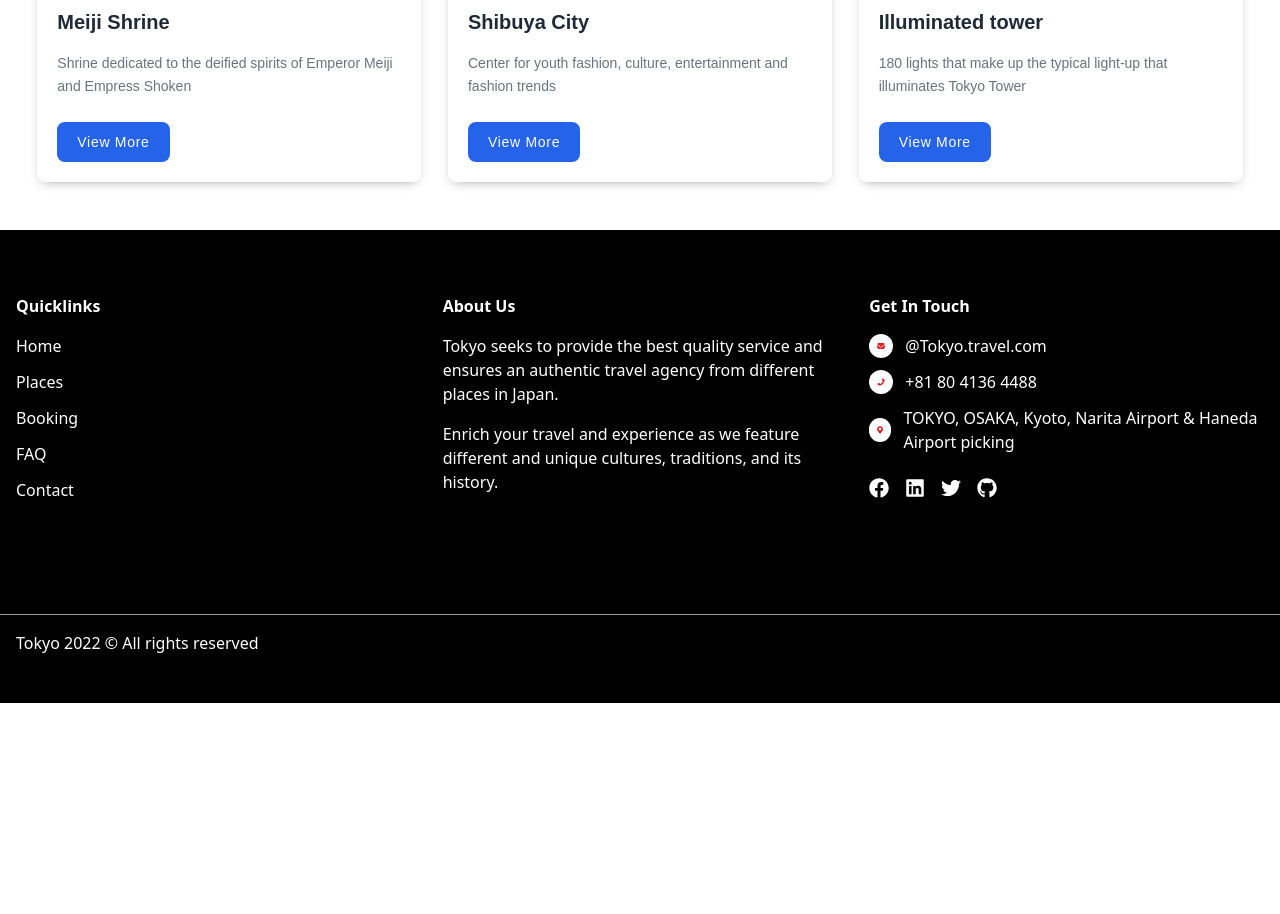
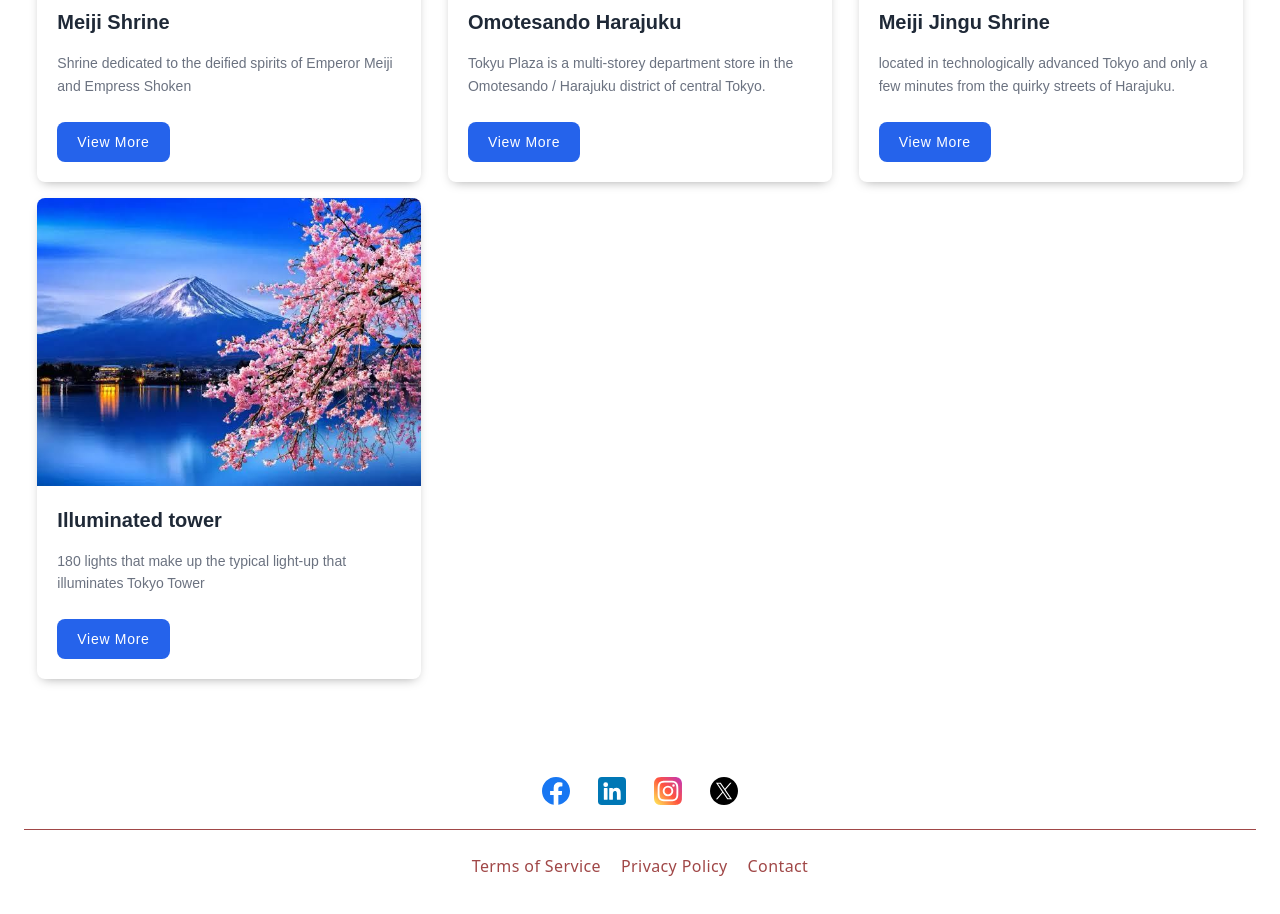
Before and after one commit to ramohin1236/tour-guide, a React (Vite) app: page /destination in a window 1280 px wide. Shown: the part 660-1574 px from the top of the page. Before the commit the page ends 1363 px from the top, so only its background shows below. Built offline with nearby package versions, Linux system fonts and the light colour scheme.

Commit message:
changed destination

```diff
--- a/src/Components/Home/PopularSpots/PopularPlace.jsx
+++ b/src/Components/Home/PopularSpots/PopularPlace.jsx
@@ -5,7 +5,7 @@ import PopularCard from './PopularCard'
 const PopularPlace = ({ id, spots }) => {
     console.log(spots);
   return (
-    <div id={id} className="flex flex-wrap justify-center">
+    <div id={id} className="grid grid-cols-1 md:grid-cols-2 lg:grid-cols-3">
     {spots.map((spot, index) => (
       <PopularCard
         key={index}
--- a/src/Components/Home/PopularSpots/PopularSpots.jsx
+++ b/src/Components/Home/PopularSpots/PopularSpots.jsx
@@ -1,25 +1,35 @@
 import { useState } from "react";
 import PopularTab from "./PopularTab";
 import PopularPlace from "./PopularPlace";
+import Doc from "../../Doc/Doc";
 
 
 /* eslint-disable react/no-unescaped-entities */
 const PopularSpots = () => {
+    const [activeTab, setActiveTab] = useState('tokyo');
+    const { tokoyoTower, meijiJinguGaien, fuziMountain, omotesando, jinguShrine, sensojiTemple } = Doc()
+
     const tokyoSpots = [
         {
-            image: '/tokyo tower.jpg',
+            image: tokoyoTower,
             title: 'Meiji Shrine',
             description: 'Shrine dedicated to the deified spirits of Emperor Meiji and Empress Shoken',
             number: '01',
         },
         {
-            image: '/tokyo sky tree.jpg',
-            title: 'Shibuya City',
-            description: 'Center for youth fashion, culture, entertainment and fashion trends',
-            number: '02',
+            image: omotesando,
+            title: 'Omotesando Harajuku',
+            description: 'Tokyu Plaza is a multi-storey department store in the Omotesando / Harajuku district of central Tokyo.',
+            number: '04',
         },
         {
-            image: '/fuzi mountain.jpg',
+            image: jinguShrine,
+            title: 'Meiji Jingu Shrine',
+            description: 'located in technologically advanced Tokyo and only a few minutes from the quirky streets of Harajuku.',
+            number: '05',
+        },
+        {
+            image: fuziMountain,
             title: 'Illuminated tower',
             description: '180 lights that make up the typical light-up that illuminates Tokyo Tower',
             number: '03',
@@ -110,8 +120,6 @@ const PopularSpots = () => {
         },
     ];
 
-    const [activeTab, setActiveTab] = useState('tokyo');
-
     const spots = {
         tokyo: tokyoSpots,
         osaka: osakaSpots,
@@ -122,7 +130,7 @@ const PopularSpots = () => {
 
     return (
         <div>
-            <div className="pt-32 text-center mb-5 text-[#212121]">
+            <div className="pt-32 px-[20px] md:px-[100px] text-center mb-5 text-[#212121]">
                 <h1 className="text-5xl font-bold mb-4 text-[#A04747]">
                     OUR DESTINATION
                 </h1>
--- a/src/Sharred/Footer/Footer.jsx
+++ b/src/Sharred/Footer/Footer.jsx
@@ -5,138 +5,57 @@ import { FaArrowUp, FaEnvelope, FaFacebook, FaGithub, FaLinkedin, FaMapMarkerAlt
 import { Link } from "react-router-dom"
 
 const Footer = () => {
-    const [isVisible, setIsVisible] = useState(false);
 
-  const toggleVisibility = () => {
-    if (window.pageYOffset > 300) {
-      setIsVisible(true);
-    } else {
-      setIsVisible(false);
-    }
-  };
+  return (
+    <footer className="bg-white py-12 px-6 font-sans tracking-wide">
+      <div className="flex flex-col items-center gap-6">
 
-  const scrollToTop = () => {
-    window.scrollTo({
-      top: 0,
-      behavior: 'smooth',
-    });
-  };
+        <ul className="flex flex-wrap justify-center gap-x-7 gap-4">
+          <li><a href="javascript:void(0)" className="text-xl hover:text-gray-400">
+            <svg xmlns="http://www.w3.org/2000/svg" className="inline w-7 h-7" viewBox="0 0 512 512">
+              <path fill="#1877f2" d="M512 256c0 127.78-93.62 233.69-216 252.89V330h59.65L367 256h-71v-48.02c0-20.25 9.92-39.98 41.72-39.98H370v-63s-29.3-5-57.31-5c-58.47 0-96.69 35.44-96.69 99.6V256h-65v74h65v178.89C93.62 489.69 0 383.78 0 256 0 114.62 114.62 0 256 0s256 114.62 256 256z" data-original="#1877f2" />
+              <path fill="#fff" d="M355.65 330 367 256h-71v-48.021c0-20.245 9.918-39.979 41.719-39.979H370v-63s-29.296-5-57.305-5C254.219 100 216 135.44 216 199.6V256h-65v74h65v178.889c13.034 2.045 26.392 3.111 40 3.111s26.966-1.066 40-3.111V330z" data-original="#ffffff" />
+            </svg>
+          </a></li>
 
-  useEffect(() => {
-    window.addEventListener('scroll', toggleVisibility);
-    return () => {
-      window.removeEventListener('scroll', toggleVisibility);
-    };
-  }, []);
-  return (
-    <>
-    {/* FOOTER : ABOUT US */}
-    <section className="section section-footlinks bg-black py-16">
-      <div className="container mx-auto px-4">
-        <div className="grid grid-cols-1 lg:grid-cols-3 gap-8">
-          <div>
-            <h5 className="text-white font-semibold footer-title">Quicklinks</h5>
-            <ul className="mt-4 space-y-3">
-              <li>
-                <Link to="/" className="text-white hover:text-red-500 transition duration-300">
-                  Home
-                </Link>
-              </li>
-              <li>
-                <Link to="/places" className="text-white hover:text-red-500 transition duration-300">
-                  Places
-                </Link>
-              </li>
-              <li>
-                <Link to="/booking" className="text-white hover:text-red-500 transition duration-300">
-                  Booking
-                </Link>
-              </li>
-              <li>
-                <Link to="/faq" className="text-white hover:text-red-500 transition duration-300">
-                  FAQ
-                </Link>
-              </li>
-              <li>
-                <Link to="/contact" className="text-white hover:text-red-500 transition duration-300">
-                  Contact
-                </Link>
-              </li>
-            </ul>
-          </div>
+          <li><a href="javascript:void(0)" className="text-xl hover:text-gray-400">
+            <svg xmlns="http://www.w3.org/2000/svg" className="inline w-7 h-7" viewBox="0 0 176 176">
+              <g data-name="Layer 2">
+                <rect width="176" height="176" fill="#0077b5" data-original="#0077b5" rx="24" />
+                <path fill="#fff" d="M63.4 48a15 15 0 1 1-15-15 15 15 0 0 1 15 15zM60 73v66.27a3.71 3.71 0 0 1-3.71 3.73H40.48a3.71 3.71 0 0 1-3.72-3.72V73a3.72 3.72 0 0 1 3.72-3.72h15.81A3.72 3.72 0 0 1 60 73zm82.64 34.5v32.08a3.41 3.41 0 0 1-3.42 3.42h-17a3.41 3.41 0 0 1-3.42-3.42v-31.09c0-4.64 1.36-20.32-12.13-20.32-10.45 0-12.58 10.73-13 15.55v35.86A3.42 3.42 0 0 1 90.3 143H73.88a3.41 3.41 0 0 1-3.41-3.42V72.71a3.41 3.41 0 0 1 3.41-3.42H90.3a3.42 3.42 0 0 1 3.42 3.42v5.78c3.88-5.82 9.63-10.31 21.9-10.31 27.18 0 27.02 25.38 27.02 39.32z" data-original="#ffffff" />
+              </g>
+            </svg>
+          </a></li>
 
-          <div>
-            <h5 className="text-white font-semibold footer-title">About Us</h5>
-            <p className="text-white mt-4">
-              Tokyo seeks to provide the best quality service and ensures an authentic travel agency from different places in Japan. <span className="block mt-4">Enrich your travel and experience as we feature different and unique cultures, traditions, and its history.</span>
-            </p>
-          </div>
+          <li><a href="javascript:void(0)" className="text-xl hover:text-gray-400">
+            <svg xmlns="http://www.w3.org/2000/svg" className="inline w-7 h-7" viewBox="0 0 24 24">
+              <linearGradient id="a" x1="-37.106" x2="-26.555" y1="-72.705" y2="-84.047" gradientTransform="matrix(0 -1.982 -1.844 0 -132.522 -51.077)" gradientUnits="userSpaceOnUse">
+                <stop offset="0" stop-color="#fd5" />
+                <stop offset=".5" stop-color="#ff543e" />
+                <stop offset="1" stop-color="#c837ab" />
+              </linearGradient>
+              <path fill="url(#a)" d="M1.5 1.633C-.386 3.592 0 5.673 0 11.995c0 5.25-.916 10.513 3.878 11.752 1.497.385 14.761.385 16.256-.002 1.996-.515 3.62-2.134 3.842-4.957.031-.394.031-13.185-.001-13.587-.236-3.007-2.087-4.74-4.526-5.091C18.89.029 18.778.005 15.91 0 5.737.005 3.507-.448 1.5 1.633z" data-original="url(#a)" />
+              <path fill="#fff" d="M11.998 3.139c-3.631 0-7.079-.323-8.396 3.057-.544 1.396-.465 3.209-.465 5.805 0 2.278-.073 4.419.465 5.804 1.314 3.382 4.79 3.058 8.394 3.058 3.477 0 7.062.362 8.395-3.058.545-1.41.465-3.196.465-5.804 0-3.462.191-5.697-1.488-7.375-1.7-1.7-3.999-1.487-7.374-1.487zm-.794 1.597c7.574-.012 8.538-.854 8.006 10.843-.189 4.137-3.339 3.683-7.211 3.683-7.06 0-7.263-.202-7.263-7.265 0-7.145.56-7.257 6.468-7.263zm5.524 1.471a1.063 1.063 0 1 0 0 2.126 1.063 1.063 0 0 0 0-2.126zm-4.73 1.243a4.55 4.55 0 1 0 .001 9.101 4.55 4.55 0 0 0-.001-9.101zm0 1.597c3.905 0 3.91 5.908 0 5.908-3.904 0-3.91-5.908 0-5.908z" data-original="#ffffff" />
+            </svg></a></li>
 
-          <div>
-            <h5 className="text-white font-semibold footer-title">Get In Touch</h5>
-            <ul className="mt-4 space-y-3">
-              <li className="flex items-center gap-3">
-                <FaEnvelope className="text-red-600 bg-white p-2 rounded-full" size={24} />
-                <a href="sumiyaenterprise85@gmail.com" className="text-white hover:text-red-500 transition duration-300">@Tokyo.travel.com</a>
-              </li>
-              <li className="flex items-center gap-3">
-                <FaPhone className="text-red-600 bg-white p-2 rounded-full" size={24} />
-                <a href="tel:+639109151041" className="text-white hover:text-red-500 transition duration-300">+81 80 4136 4488 </a>
-              </li>
-              <li className="flex items-center gap-3">
-                <FaMapMarkerAlt className="text-red-600 bg-white p-2 rounded-full" size={24} />
-                <a href="https://www.google.com/maps/place/University+of+Rizal+System,+Antipolo+Campus/" target="_blank" rel="noopener noreferrer" className="text-white hover:text-red-500 transition duration-300">TOKYO, OSAKA, Kyoto, Narita Airport & Haneda Airport picking
-                </a>
-              </li>
-            </ul>
-            <ul className="social-media mt-6 flex gap-4">
-              <li>
-                <a href="https://www.facebook.com/klaudimer.pantaleon.374" target="_blank" rel="noopener noreferrer" className="text-white hover:text-red-500 transition duration-300">
-                  <FaFacebook size={20} />
-                </a>
-              </li>
-              <li>
-                <a href="https://www.linkedin.com/in/robin-dela-cruz-12247023b/" target="_blank" rel="noopener noreferrer" className="text-white hover:text-red-500 transition duration-300">
-                  <FaLinkedin size={20} />
-                </a>
-              </li>
-              <li>
-                <a href="https://twitter.com/chckn_nggts_" target="_blank" rel="noopener noreferrer" className="text-white hover:text-red-500 transition duration-300">
-                  <FaTwitter size={20} />
-                </a>
-              </li>
-              <li>
-                <a href="https://github.com/robin-dc" target="_blank" rel="noopener noreferrer" className="text-white hover:text-red-500 transition duration-300">
-                  <FaGithub size={20} />
-                </a>
-              </li>
-            </ul>
-          </div>
-        </div>
-      </div>
-    </section>
+          <li><a href="javascript:void(0)" className="text-xl hover:text-gray-400">
+            <svg xmlns="http://www.w3.org/2000/svg" className="inline w-7 h-7" viewBox="0 0 1227 1227">
+              <path d="M613.5 0C274.685 0 0 274.685 0 613.5S274.685 1227 613.5 1227 1227 952.315 1227 613.5 952.315 0 613.5 0z" data-original="#000000" />
+              <path fill="#fff" d="m680.617 557.98 262.632-305.288h-62.235L652.97 517.77 470.833 252.692H260.759l275.427 400.844-275.427 320.142h62.239l240.82-279.931 192.35 279.931h210.074L680.601 557.98zM345.423 299.545h95.595l440.024 629.411h-95.595z" data-original="#ffffff" />
+            </svg></a></li>
+        </ul>
 
-    {/* FOOTER : CREDITS */}
-    <footer className="section bg-black py-12">
-      <div className="container mx-auto px-4 border-t border-white/60 pt-4">
-        <div className="grid grid-cols-1 lg:grid-cols-2">
-          <p className="text-white text-center lg:text-left">Tokyo 2022 &copy; All rights reserved</p>
+        <hr className="border-[#A04747] w-full mx-[20px] md:mx-[100px]" />
 
-        </div>
+        <ul className="flex flex-wrap gap-x-5 gap-4 ">
+          <li><a href="javascript:void(0)" className="text-[#A04747] hover:underline  text-base transition-all">Terms of Service</a></li>
+          <li><a href="javascript:void(0)" className="text-[#A04747] hover:underline  text-base transition-all">Privacy Policy</a></li>
+          <li><a href="javascript:void(0)" className="text-[#A04747] hover:underline  text-base transition-all">Contact</a></li>
+        </ul>
       </div>
     </footer>
-    <div className="fixed bottom-4 right-4">
-      {isVisible && (
-        <button
-          onClick={scrollToTop}
-          className={`bg-red-600 text-white p-3 rounded-full shadow-lg transition transform duration-500 ease-in-out hover:bg-red-700
-          ${isVisible ? 'opacity-100 translate-y-0' : 'opacity-0 translate-y-4'}`}
-        >
-          <FaArrowUp size={20} />
-        </button>
-      )}
-    </div>
-  </>
+
+
   )
 }
 
```
